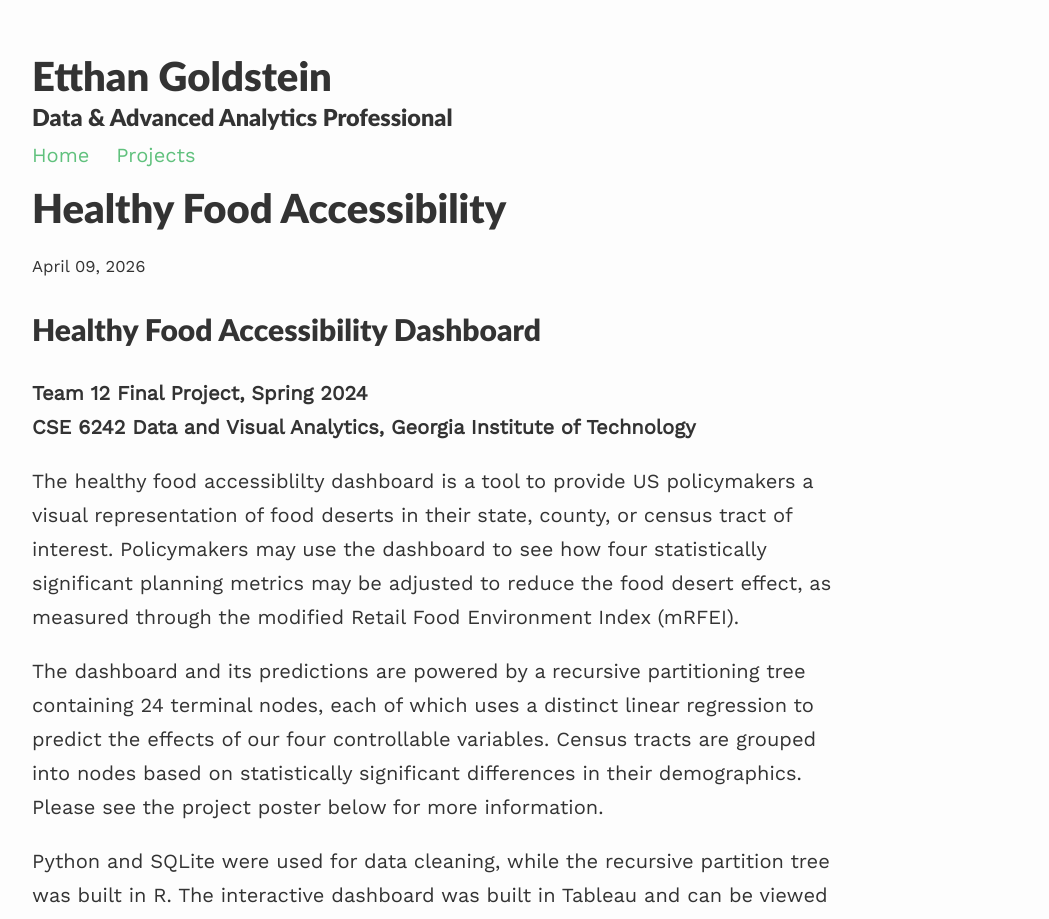
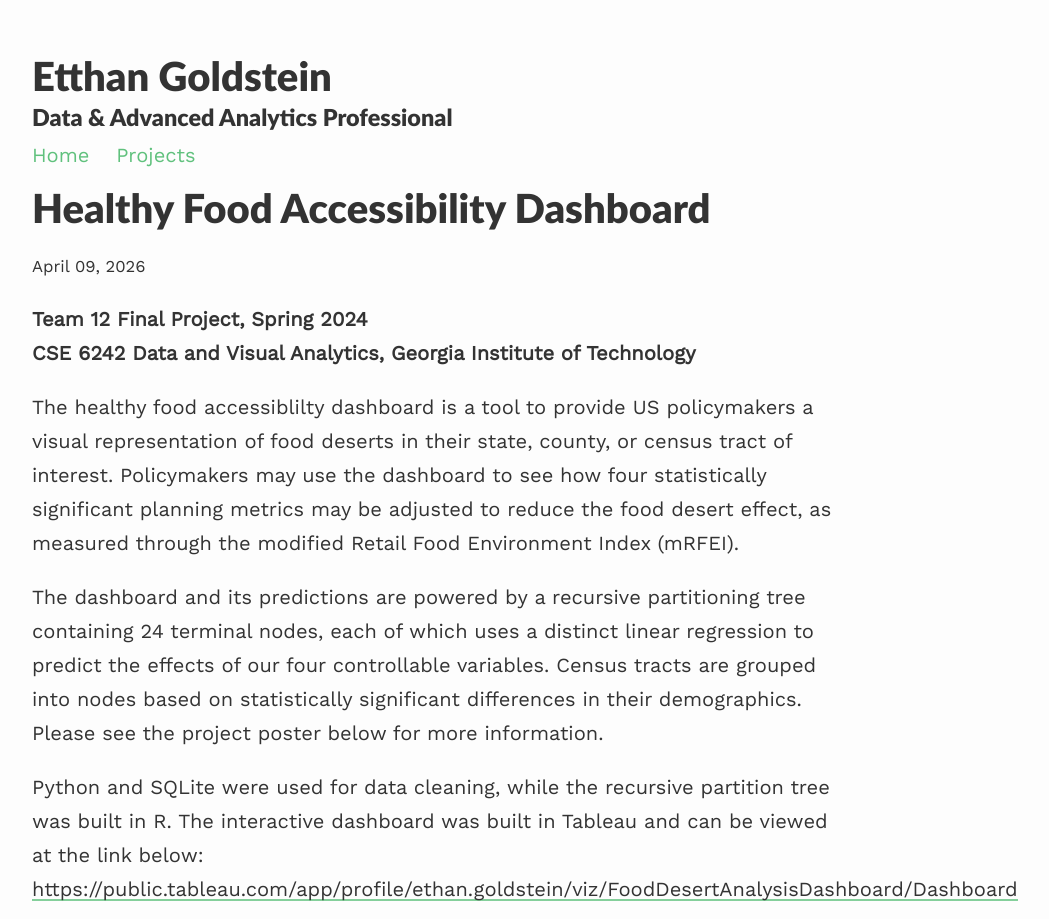
Before and after one commit to GatorEG/GatorEG.github.io, a Jekyll site: the page built from _projects/healthyfoodaccessibility.md, in a window 1280 px wide. Shown: the top 919 px of the page, without its empty margins (208-1257 px from the left). Built offline with Jekyll 4.4.1, drawn with Linux system fonts in a browser that asks for light colours; some of the changed lines change nothing that is shown.

Commit message:
Update headers, link, & re-deploy images

```diff
--- a/_projects/healthyfoodaccessibility.md
+++ b/_projects/healthyfoodaccessibility.md
@@ -1,11 +1,9 @@
 ---
 layout: post
-title: Healthy Food Accessibility
+title: Healthy Food Accessibility Dashboard
 description: Interactive dashboard demonstrating how policy changes affect mRFEI, a relative measure of access to healthy food.
 ---
 
-Healthy Food Accessibility Dashboard
-============
 **Team 12 Final Project, Spring 2024
 CSE 6242 Data and Visual Analytics, Georgia Institute of Technology**
 
@@ -14,8 +12,8 @@ The healthy food accessiblilty dashboard is a tool to provide US policymakers a
 The dashboard and its predictions are powered by a recursive partitioning tree containing 24 terminal nodes, each of which uses a distinct linear regression to predict the effects of our four controllable variables. Census tracts are grouped into nodes based on statistically significant differences in their demographics. Please see the project poster below for more information.
 
 Python and SQLite were used for data cleaning, while the recursive partition tree was built in R. The interactive dashboard was built in Tableau and can be viewed at the link below:
-https://public.tableau.com/app/profile/ethan.goldstein/viz/FoodDesertAnalysisDashboard/Dashboard
+[https://public.tableau.com/app/profile/ethan.goldstein/viz/FoodDesertAnalysisDashboard/Dashboard]([https://public.tableau.com/app/profile/ethan.goldstein/viz/FoodDesertAnalysisDashboard/Dashboard)
 
-![food deserts dashboard](../assets/images/projects/HealthyFoodAccessibility_Dashboard.png)
+![food deserts dashboard](../assets/images/HealthyFoodAccessibility_Dashboard.png)
 
-![Food deserts poster](../assets/images/projects/HealtyFoodAccessibility_Poster.jpeg)
+![Food deserts poster](../assets/images/HealtyFoodAccessibility_Poster.jpeg)
```
Also changed, not shown: assets/images/HealthyFoodAccessibility_Dashboard.png (renamed from assets/images/projects/HealthyFoodAccessibility_Dashboard.png), 1 other file.
